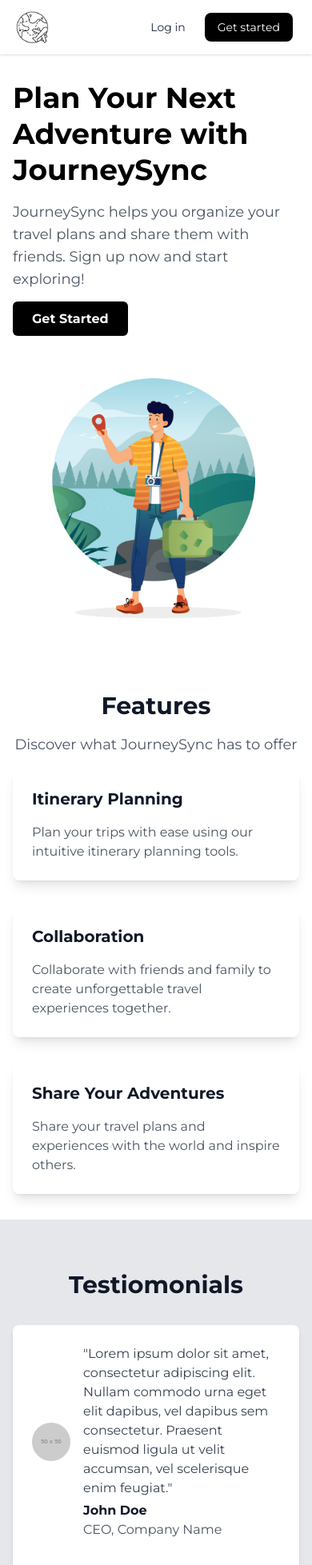
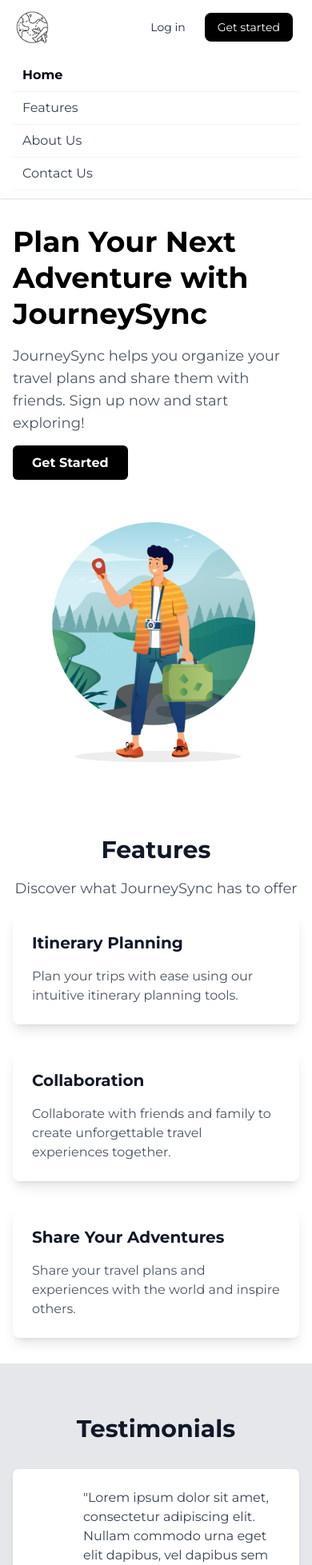
Before and after one commit to bhaveshs012/travel-planner, a React (Vite) app: page / in a window 390 px wide. Shown: the top 1957 px of the page at 80% size. Built offline with nearby package versions, Linux system fonts and the light colour scheme.

Commit message:
Fix: Minor Fixes
1. Navbar Menu made responsive
2. Spelling error fixed

```diff
--- a/src/components/Header/Header.jsx
+++ b/src/components/Header/Header.jsx
@@ -24,7 +24,7 @@
             </Link>
           </div>
           <div
-            className="hidden justify-between items-center w-full lg:flex lg:w-auto lg:order-1"
+            className=" justify-between items-center w-full lg:flex lg:w-auto lg:order-1"
             id="mobile-menu-2"
           >
             <ul className="flex flex-col mt-4 font-medium lg:flex-row lg:space-x-8 lg:mt-0">
--- a/src/pages/home/components/Testimonials.jsx
+++ b/src/pages/home/components/Testimonials.jsx
@@ -6,7 +6,7 @@
       <section className="bg-gray-200 py-16">
         <div className="container mx-auto px-4">
           <h2 className="text-3xl font-extrabold text-gray-900 text-center mb-8">
-            Testiomonials
+            Testimonials
           </h2>
           <div className="grid grid-cols-1 sm:grid-cols-2 lg:grid-cols-3 gap-8">
             <div className="p-6 bg-white shadow-md rounded-lg">
```
